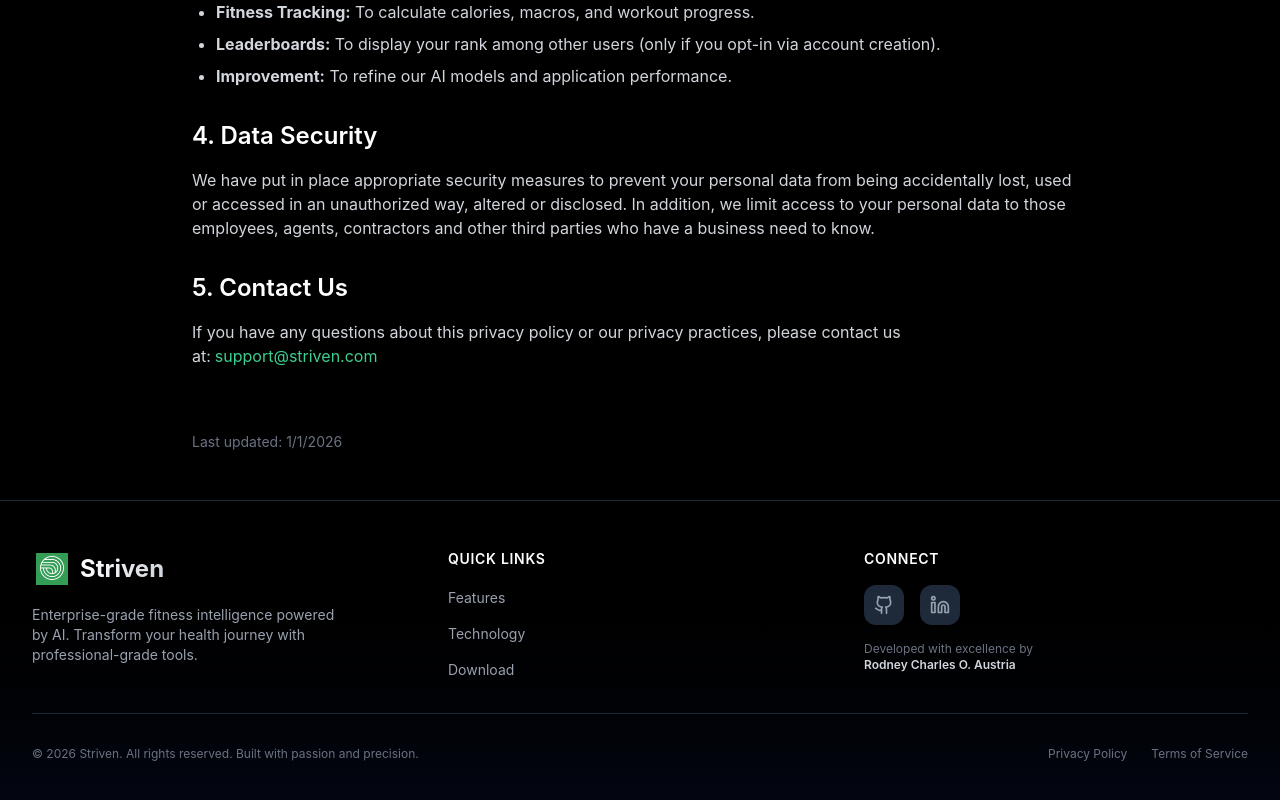
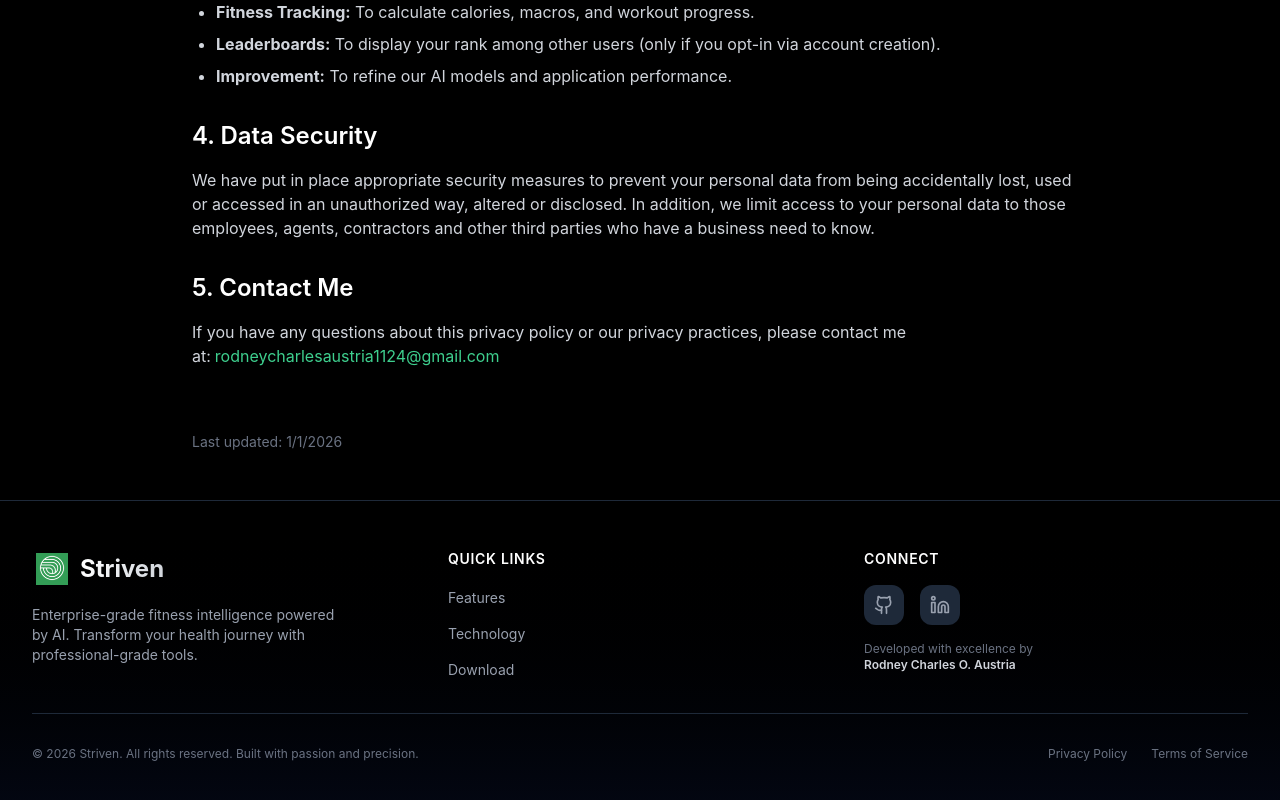
Before and after one commit to RCOA24/striven-landing-page, a React (Vite) app: page /privacy in a window 1280 px wide. Shown: the part 736-1536 px from the top of the page. Built offline with nearby package versions, Linux system fonts and the light colour scheme.

Commit message:
change the contact in the privacy policy

```diff
--- a/src/components/PrivacyPolicy.jsx
+++ b/src/components/PrivacyPolicy.jsx
@@ -77,10 +77,10 @@ const PrivacyPolicy = () => {
           </section>
 
           <section>
-            <h2 className="text-2xl font-semibold text-gray-900 dark:text-white mb-4">5. Contact Us</h2>
+            <h2 className="text-2xl font-semibold text-gray-900 dark:text-white mb-4">5. Contact Me</h2>
             <p>
-              If you have any questions about this privacy policy or our privacy practices, please contact us at:
-              <a href="mailto:support@striven.com" className="text-primary hover:underline ml-1">support@striven.com</a>
+              If you have any questions about this privacy policy or our privacy practices, please contact me at:
+              <a href="mailto:rodneycharlesaustria1124@gmail.com" className="text-primary hover:underline ml-1">rodneycharlesaustria1124@gmail.com</a>
             </p>
           </section>
 
```
